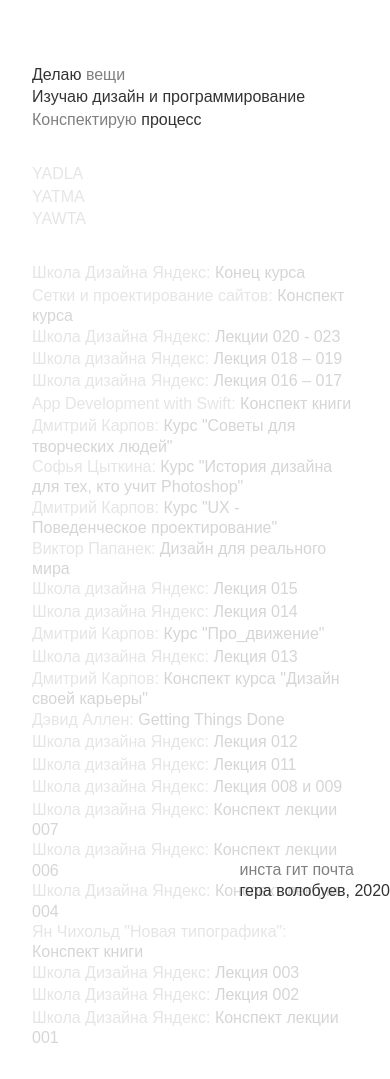
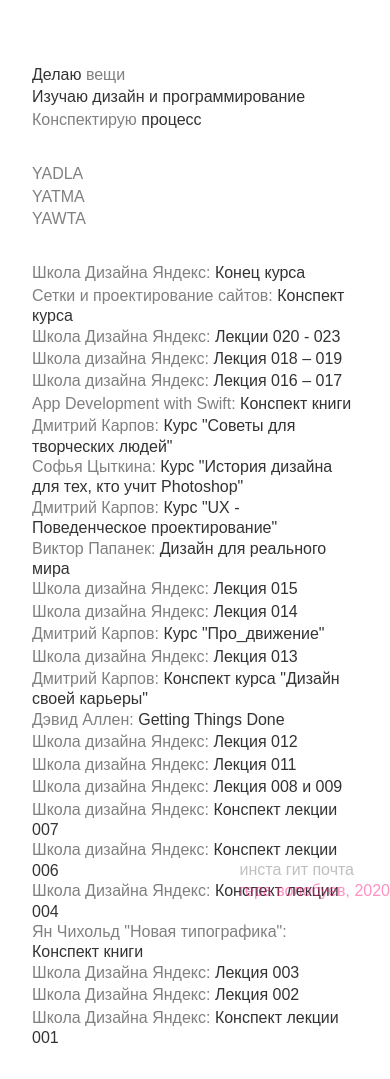
Before and after one commit to geravolobuev/geravolobuev, a Jekyll site: the page built from pages/index.md, in a window 390 px wide. Built offline with Jekyll 4.4.1, drawn with Linux system fonts in a browser that asks for light colours.

Commit message:
removed opacity from mobile version

```diff
--- a/_includes/styles.html
+++ b/_includes/styles.html
@@ -409,16 +409,13 @@
     h2, strong {
             color: #ff2587;
     }
+
     .grid-posts *, .grid-projects * {
             opacity: 0.2;
 transition: opacity 1s ease-in-out;
     -moz-transition: opacity 1s ease-in-out;
     -webkit-transition: opacity 1s ease-in-out;
 
-    }
-
-    .social-links a:hover {
-    filter: blur(0) grayscale(0);
     }
 
     .grid-posts:hover *, .grid-projects:hover * {
@@ -479,6 +476,13 @@
             .posts-grid-container {
                     grid-gap: 0;
             }
+    .grid-posts *, .grid-projects * {
+            opacity: 1;
+    }
+
+    footer {
+    color: #ff2587;
+    opacity: 0.5;
     }
 
 .snow
```
